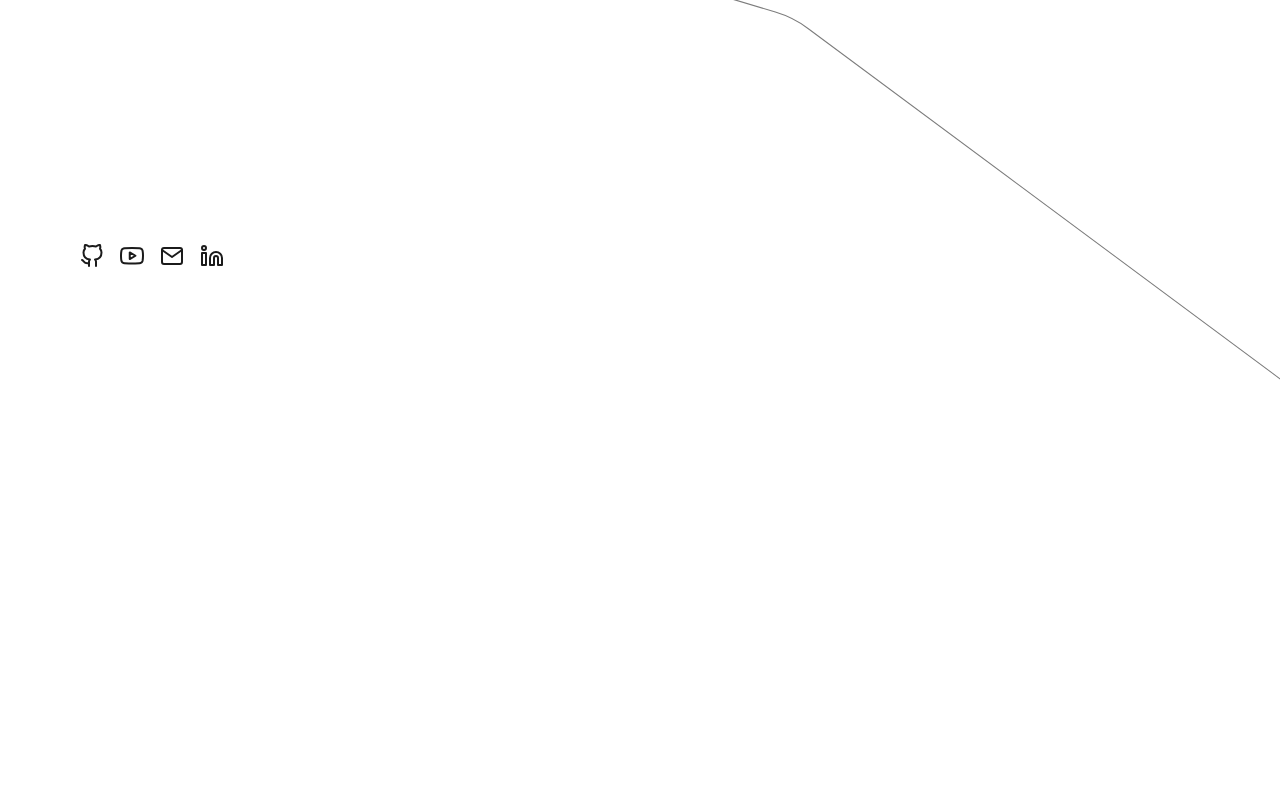
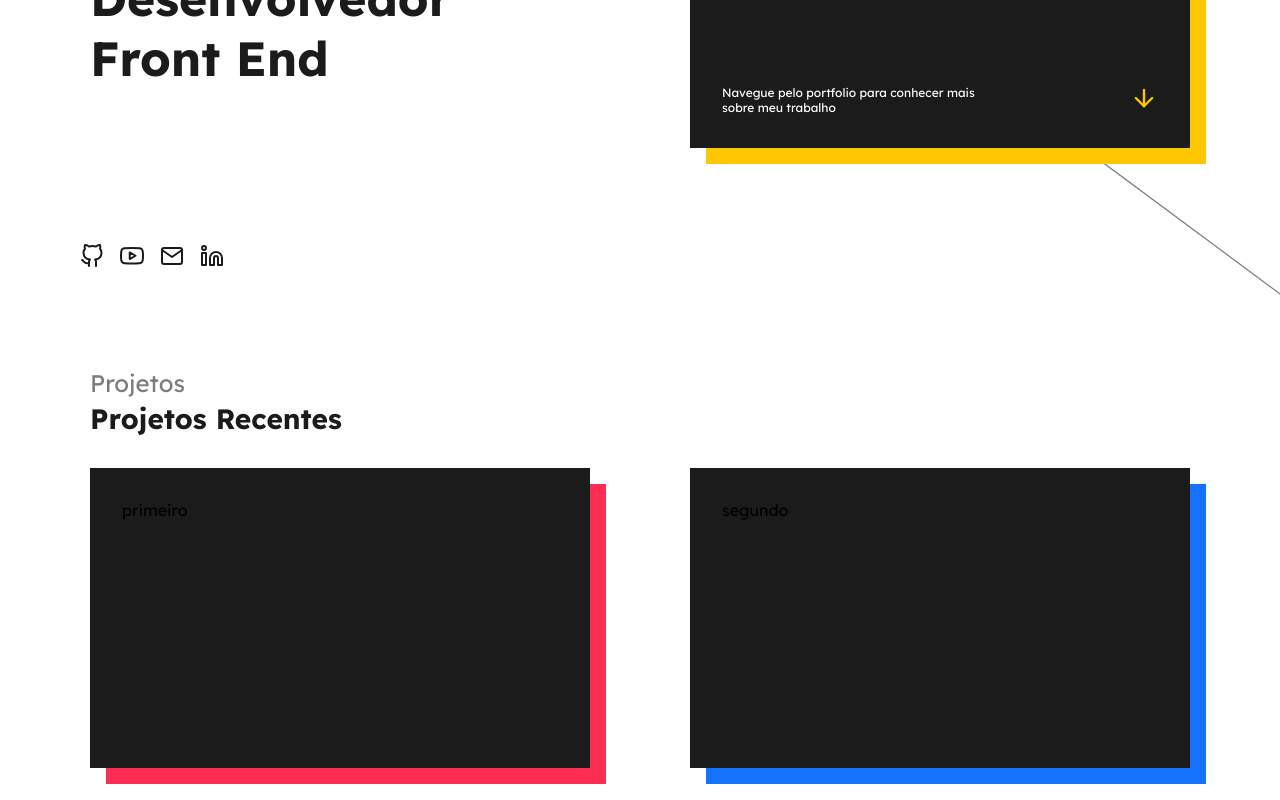
Before and after one commit to hirokirigaya/personal-web-site, a React (Vite) app: page / in a window 1280 px wide. Shown: the part 332-1132 px from the top of the page. Before the commit the page ends 900 px from the top, so only its background shows below. Built offline with nearby package versions, Linux system fonts and the light colour scheme.

Commit message:
added animations

```diff
--- a/package.json
+++ b/package.json
@@ -9,11 +9,13 @@
     "preview": "vite preview"
   },
   "dependencies": {
+    "@types/scrollreveal": "^0.0.8",
     "axios": "^0.27.2",
     "react": "^18.2.0",
     "react-dom": "^18.2.0",
     "react-icons": "^4.4.0",
     "react-router-dom": "^6.3.0",
+    "scrollreveal": "^4.0.9",
     "styled-components": "^5.3.5",
     "styled-system": "^5.1.5"
   },
--- a/src/components/layout/Header/Navbar/styles.ts
+++ b/src/components/layout/Header/Navbar/styles.ts
@@ -53,6 +53,7 @@ export const ButtonNav = styled.div`
 
 export const ContainerNavgation = styled.div`
   position: fixed;
+  z-index: 887;
   top: -100%;
   left: 0;
   visibility: hidden;
--- a/src/components/layout/Header/styles.ts
+++ b/src/components/layout/Header/styles.ts
@@ -4,4 +4,5 @@ export const Container = styled.div`
   position: sticky;
   top: 0;
   background-color: #fff;
+  z-index: 887;
 `
--- a/src/pages/Home/index.tsx
+++ b/src/pages/Home/index.tsx
@@ -9,6 +9,7 @@ import {
 } from "react-icons/fi";
 import * as Styled from "./styles";
 import { Link } from "react-router-dom";
+import ScrollReveal from "scrollreveal";
 
 const Home = (): JSX.Element => {
   let Idade = new Date().getFullYear() - new Date("2002-07-19").getFullYear();
@@ -23,8 +24,22 @@ const Home = (): JSX.Element => {
 
   useLayoutEffect(() => {
     window.addEventListener("load", () => {
-      title.current!.style.animation = `openAnimation 1.5s ease forwards .3s`;
-      cardFirst.current!.style.animation = `openAnimation 1.9s ease forwards .7s`;
+      ScrollReveal().reveal(title.current!, {
+        duration: 1000,
+        delay: 100,
+        easing: "ease-in-out",
+        reset: false,
+        origin: "top",
+        distance: "10px",
+      });
+      ScrollReveal().reveal(cardFirst.current!, {
+        duration: 1000,
+        delay: 300,
+        easing: "ease-in-out",
+        reset: false,
+        origin: "top",
+        distance: "20px",
+      });
     });
   }, [title.current]);
 
@@ -40,7 +55,7 @@ const Home = (): JSX.Element => {
               Front End
             </h1>
           </div>
-          <Card boxShadow={"1rem 1rem 0rem #FFC700"} ref={cardFirst} opacity={0}>
+          <Card boxShadow={"1rem 1rem 0rem #FFC700"} ref={cardFirst}>
             <div className="infos">
               <p className="about-me">
                 Olá possuo {Idade} anos e desenvolvo aplicações Web há{" "}
@@ -78,6 +93,24 @@ const Home = (): JSX.Element => {
           </a>
         </div>
       </Styled.FirstSection>
+      <Styled.SecondSection>
+        <div className="header-second-section">
+          <p>Projetos</p>
+          <h2>Projetos Recentes</h2>
+        </div>
+        <div className="recent-projects">
+          <Card boxShadow={"1rem 1rem 0rem #FF2C52"}>
+            <div className="box-project">
+              primeiro
+            </div>
+          </Card>
+          <Card boxShadow={"1rem 1rem 0rem #1472FF"}>
+            <div className="box-project">
+              segundo
+            </div>
+          </Card>
+        </div>
+      </Styled.SecondSection>
     </Styled.Container>
   );
 };
--- a/src/pages/Home/styles.ts
+++ b/src/pages/Home/styles.ts
@@ -7,6 +7,8 @@ export const Container = styled.main`
   background-image: url("/images/line.svg");
   background-repeat: no-repeat;
   background-size: cover;
+  gap: 6rem;
+  margin-bottom: 2rem;
 `;
 
 export const FirstSection = styled.section`
@@ -16,12 +18,12 @@ export const FirstSection = styled.section`
   .container-main-first {
     max-width: 1120px;
     margin: 5rem auto 0 auto;
-    display: grid;
+    display: flex;
     width: 100%;
-    grid-template-columns: repeat(2, 1fr);
+    justify-content: space-between;
+    padding: 0 10px;
 
     .title-first-section {
-      opacity: 0;
       display: flex;
       align-items: center;
 
@@ -95,3 +97,39 @@ export const FirstSection = styled.section`
     }
   }
 `;
+
+export const SecondSection = styled.section`
+  max-width: 1120px;
+  margin: 0 auto;
+  width: 100%;
+  gap: 2rem;
+  display: flex;
+  flex-direction: column;
+  padding: 0 10px;
+
+  .header-second-section {
+    display: flex;
+    flex-direction: column;
+    gap: 0.2rem;
+
+    p {
+      font-size: ${({ theme }) => theme.fontSizes["2xl"]};
+      color: ${({ theme }) => theme.colors.text.secondary};
+    }
+    h2 {
+      font-size: ${({ theme }) => theme.fontSizes["3xl"]};
+      color: ${({ theme }) => theme.colors.text.primary};
+    }
+  }
+
+  .recent-projects {
+
+    width: 100%;
+    display: flex;
+    justify-content: space-between;
+
+    .box-project {
+      width: 440px;
+    }
+  }
+`;
```
Also changed, not shown: 1 other file (tests, documents, lock files or other folders).
